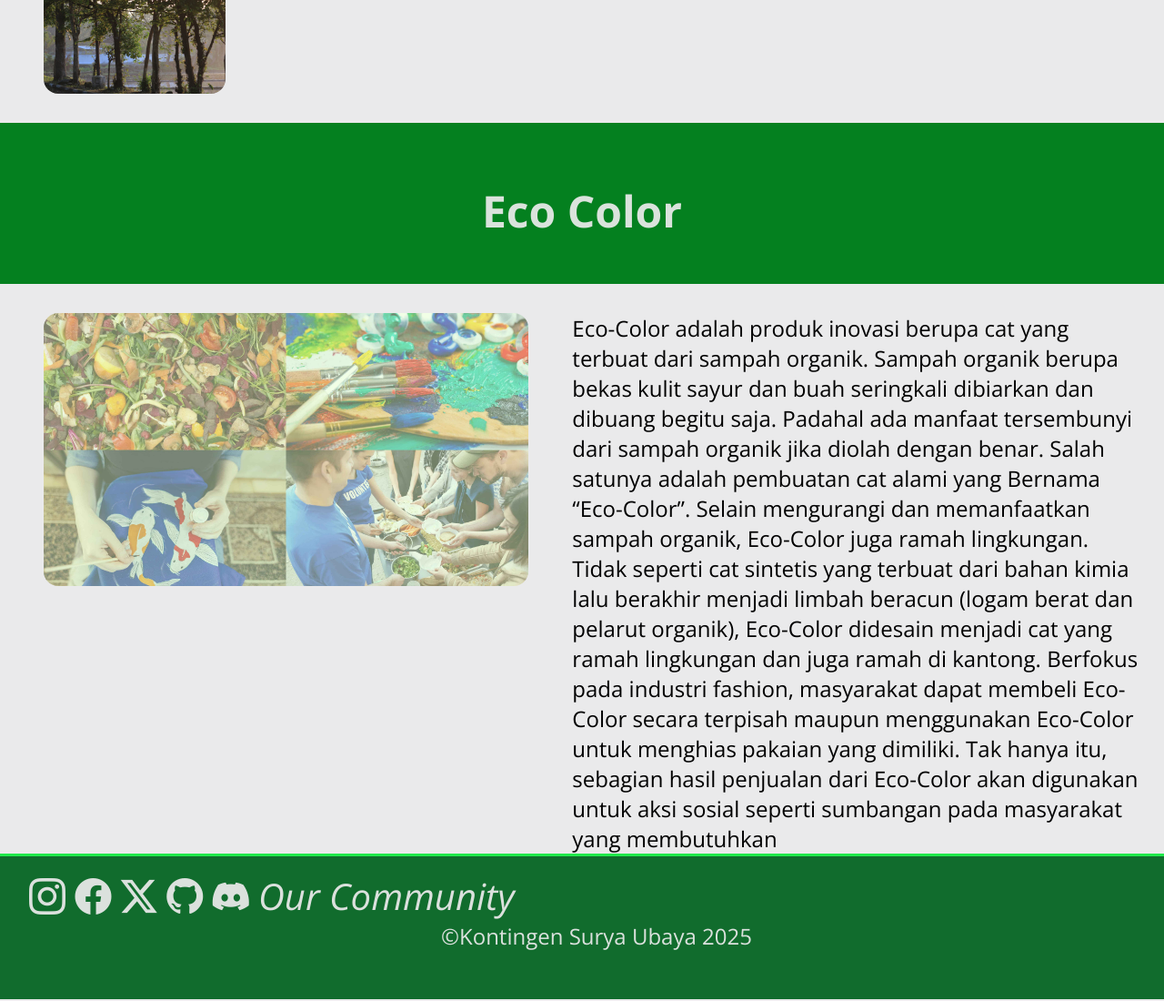
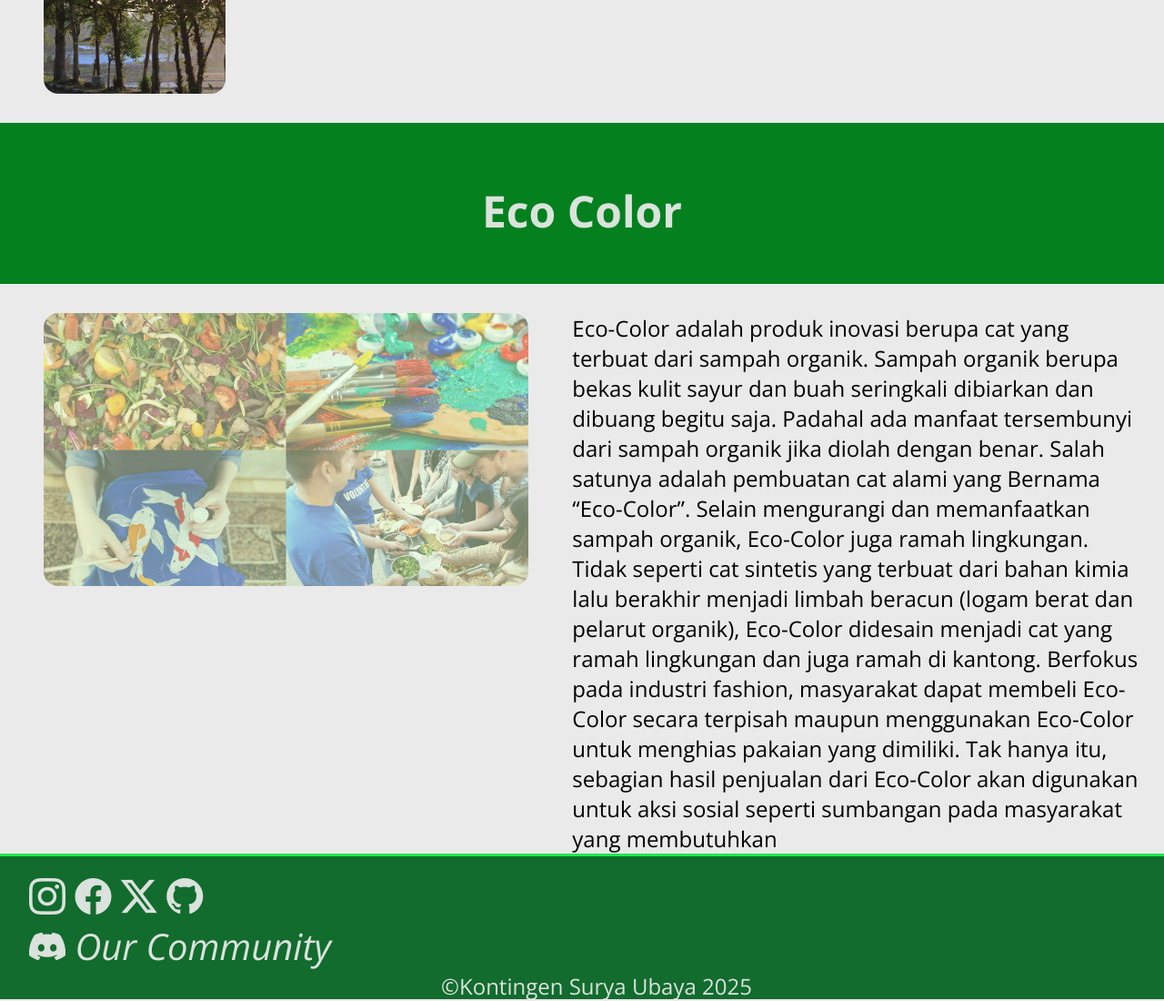
Before and after one commit to KontingenSurya/EcoLivingWithUbaya, a plain HTML site: page page/programs.html in a window 1280 px wide. Shown: the part 1027-2127 px from the top of the page at 91% size. Drawn offline with nearby package versions, Linux system fonts and the light colour scheme.

Commit message:
Update programs.html

```diff
--- a/page/programs.html
+++ b/page/programs.html
@@ -93,7 +93,7 @@
                 <a><i class="bi bi-instagram"></i></a>
                 <a><i class="bi bi-facebook"></i></a>
                 <a><i class="bi bi-twitter-x"></i></a>
-                <a><i class="bi bi-github"></i></a>
+                <a><i class="bi bi-github"></i></a><br>
                 <a href="https://discord.gg/gs42NBr3mj" target="_blank"><i class="bi bi-discord"> Our Community</i></a>
 
                 <p>&copy;Kontingen Surya Ubaya 2025</p>
```
